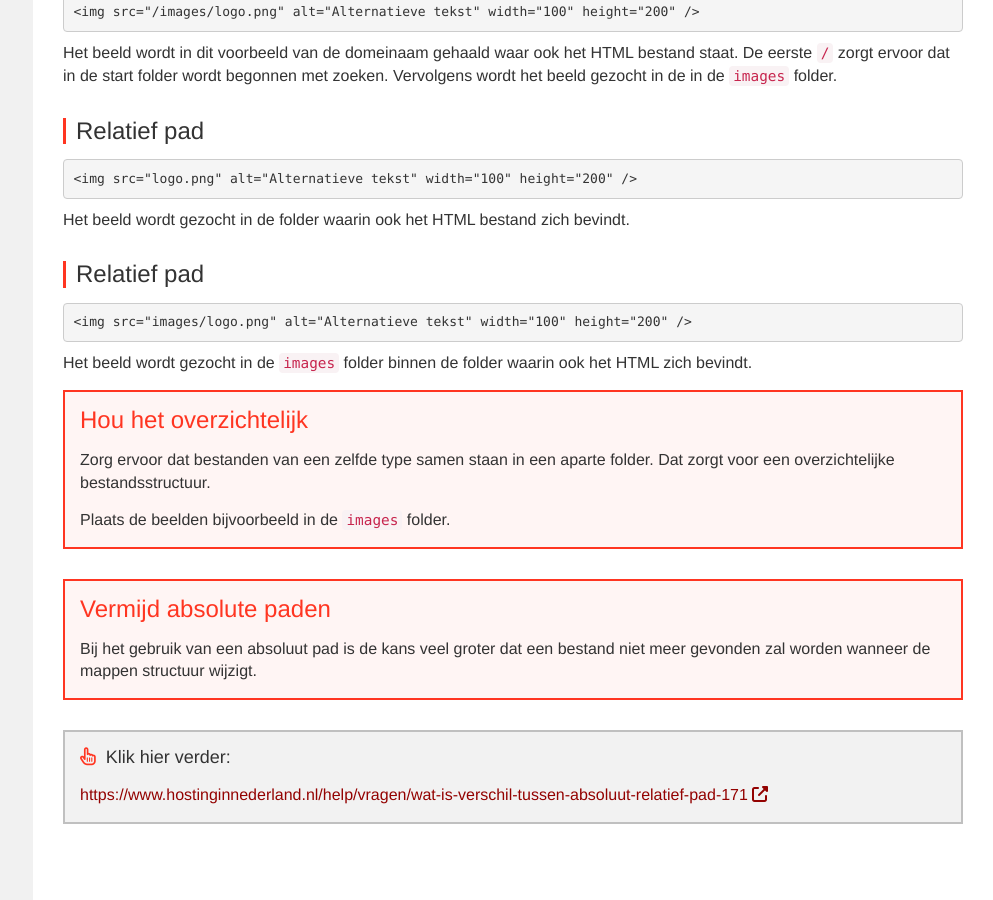
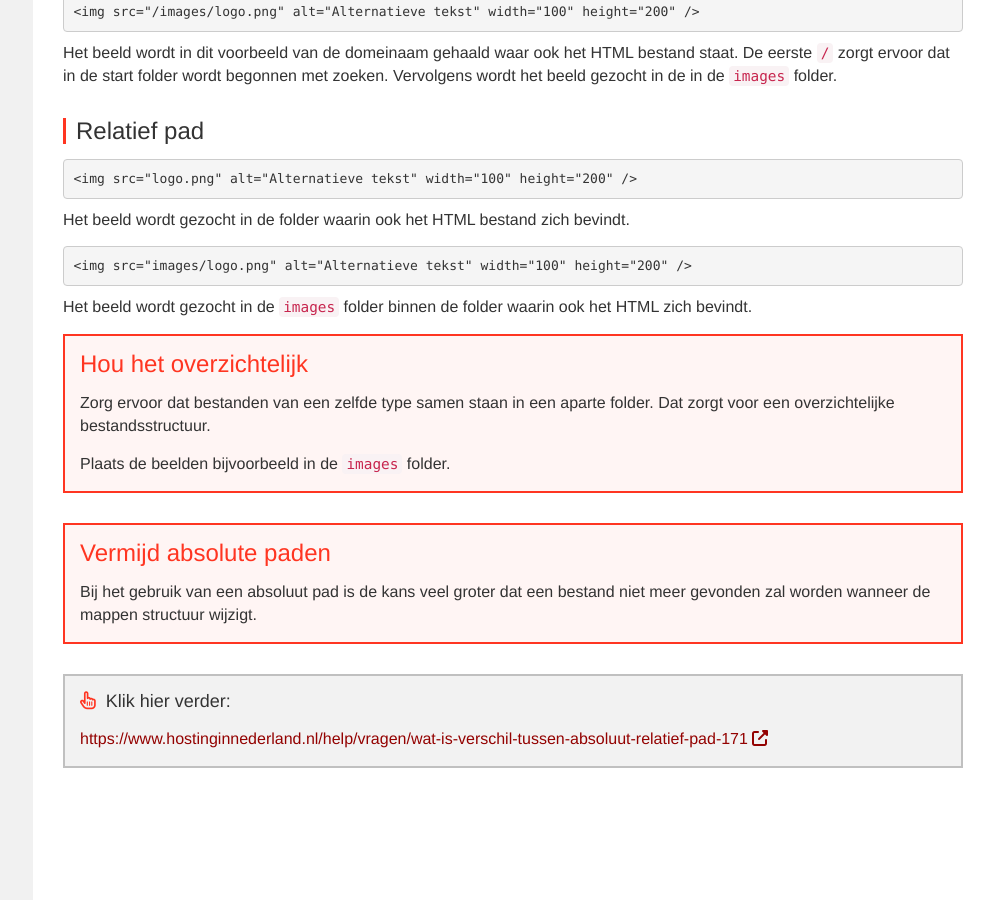
Before and after one commit to Syntra-Brussel/webdesign, a Jekyll site: the page built from tips-and-tricks/absoluut-vs-relatief-pad.md, in a window 1280 px wide and 900 px high, scrolled down 476 px. Shown: the whole window, without its empty margins (287-1280 px from the left). Built offline with Jekyll 4.4.1, drawn with Linux system fonts in a browser that asks for light colours; nearby versions of some CDN libraries; a script that is not in the unit is left out.

Commit message:
Update absoluut-vs-relatief-pad.md

```diff
--- a/tips-and-tricks/absoluut-vs-relatief-pad.md
+++ b/tips-and-tricks/absoluut-vs-relatief-pad.md
@@ -40,8 +40,6 @@ Het beeld wordt in dit voorbeeld van de domeinaam gehaald waar ook het HTML best
 
 Het beeld wordt gezocht in de folder waarin ook het HTML bestand zich bevindt.
 
-### Relatief pad
-
 <pre data-enlighter-language="html">
 &lt;img src=&quot;images/logo.png&quot; alt=&quot;Alternatieve tekst&quot; width=&quot;100&quot; height=&quot;200&quot; /&gt;
 </pre>
```
